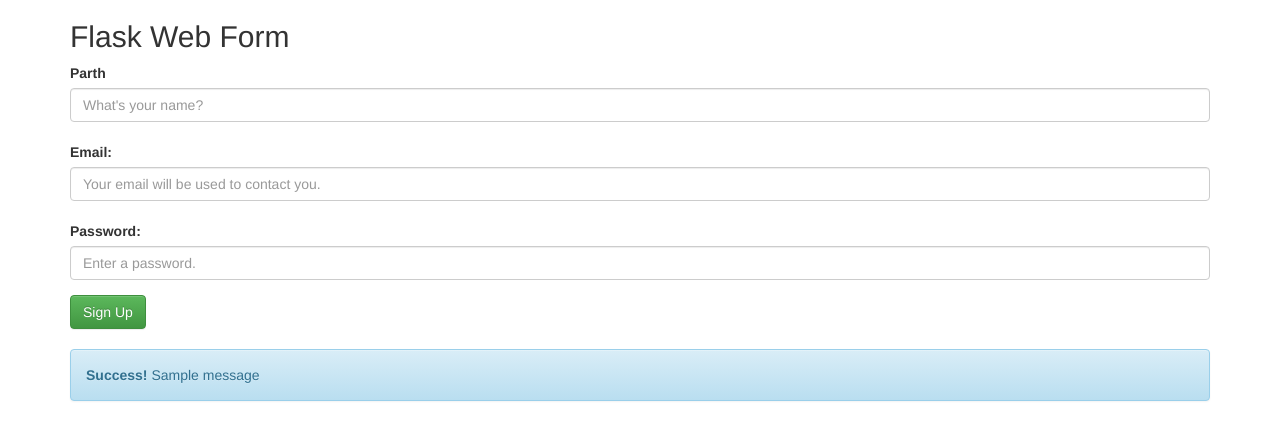
After one commit to Warewolf96/smvd, a Flask app: template templates/table2.html in a window 1280 px wide. The commit adds this page. Shown: the top 440 px of the page. Run offline with Flask 2, Linux system fonts and the light colour scheme; the template is opened without the code that fills it: values that come from a table or form of the project are taken from there, others are empty; one stand-in notice (Sample message) is shown.

Commit message:
Changed to desired template

```diff
--- /dev/null
+++ b/templates/table2.html
@@ -0,0 +1,59 @@
+<!DOCTYPE html PUBLIC "-//W3C//DTD XHTML 1.0 Strict//EN" "http://www.w3.org/TR/xhtml1/DTD/xhtml1-strict.dtd">
+<html>
+    <head>
+        <title>Reusable Form Demo</title>
+       <link rel="stylesheet" media="screen" href ="static/bootstrap.min.css">
+       <link rel="stylesheet" href="static/bootstrap-theme.min.css">
+       <meta name="viewport" content = "width=device-width, initial-scale=1.0">
+
+    </head>
+    <body>
+
+
+<div class="container">
+
+
+  <h2>Flask Web Form</h2>
+  <form  action="" method="post" role="form">
+    {{ form.csrf }}
+    <div class="form-group">
+      <label for="name">Parth</label>
+      <input type="text" class="form-control" id="name" name="name" placeholder="What's your name?">
+      <br>
+      <label for="email">Email:</label>
+      <input type="text" class="form-control" id="email" name="email" placeholder="Your email will be used to contact you.">
+      <br>
+      <label for="password">Password:</label>
+      <input type="password" class="form-control" id="password" name="password" placeholder="Enter a password.">
+
+
+    </div>
+    <button type="submit" class="btn btn-success">Sign Up</button>
+  </form>
+
+  <br>
+        {% with messages = get_flashed_messages(with_categories=true) %}
+            {% if messages %}
+
+        {% for message in messages %}
+            {% if "Error" not in message[1]: %}
+                <div class="alert alert-info">
+                <strong>Success! </strong> {{ message[1] }}
+                </div>
+            {% endif %}
+
+            {% if "Error" in message[1]: %}
+                <div class="alert alert-warning">
+                {{ message[1] }}
+                </div>
+            {% endif %}
+        {% endfor %}
+            {% endif %}
+        {% endwith %}
+
+</div>
+<br>
+</div>
+</div>
+</body>
+</html>
```
Also changed, not shown: templates/fif.html (+26 -8 lines).
